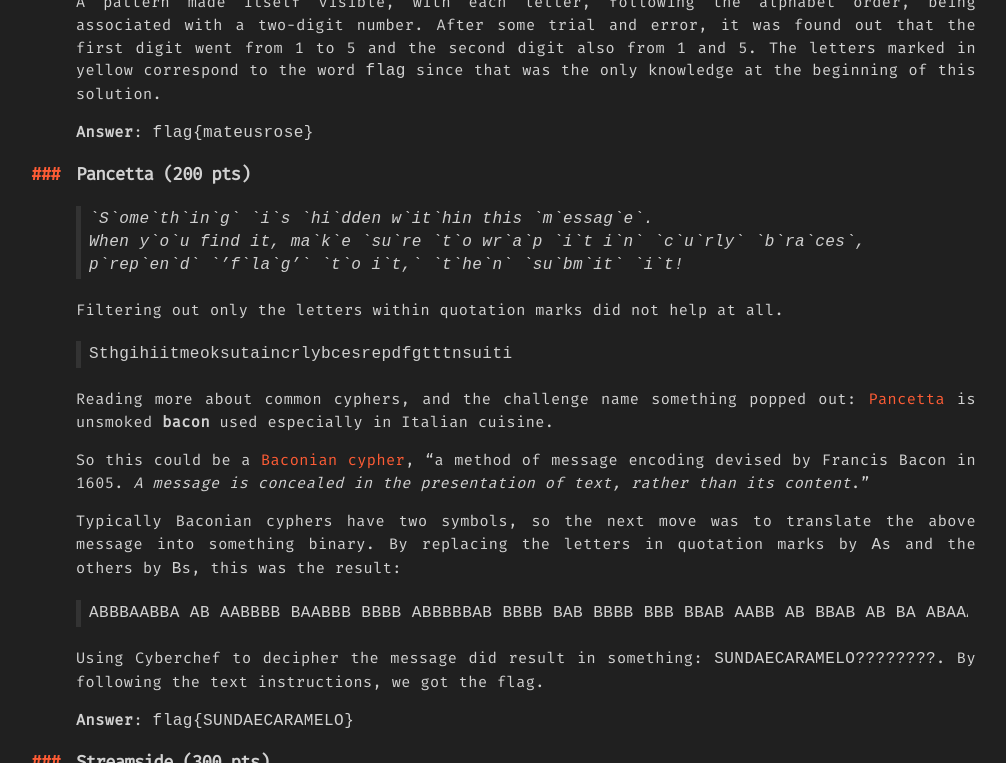
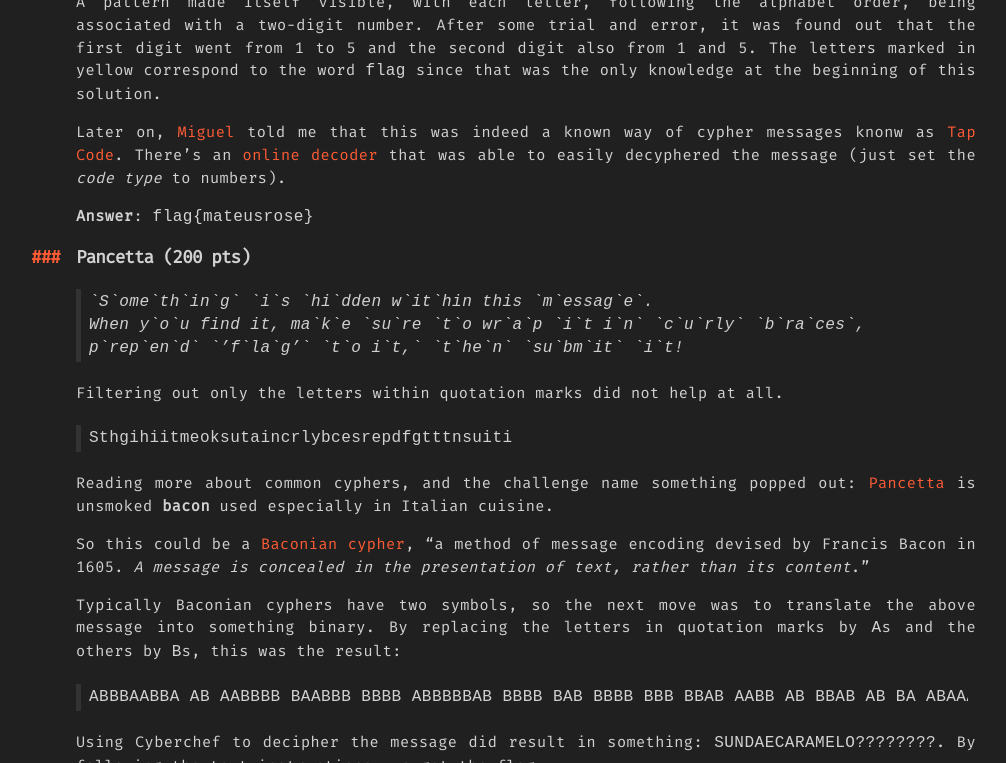
Before and after one commit to jpdias/jpdias.github.io, a Jekyll site: the page built from _posts/2020-09-23-oposec_summer_2020.md, in a window 1280 px wide and 900 px high, scrolled down 5151 px, cut to the strip 137-900 px from the top of the window. Shown: the whole strip, without its empty margins (114-1120 px from the left). Built offline with Jekyll 4.4.1, drawn with Linux system fonts in a browser that asks for light colours; nearby versions of some CDN libraries.

Commit message:
new info and fix

```diff
--- a/_posts/2020-09-23-oposec_summer_2020.md
+++ b/_posts/2020-09-23-oposec_summer_2020.md
@@ -96,6 +96,8 @@ This challenge was a weird one. By guessing that this sequence corresponded to a
 
 A pattern made itself visible, with each letter, following the alphabet order, being associated with a two-digit number. After some trial and error, it was found out that the first digit went from 1 to 5 and the second digit also from 1 and 5. The letters marked in yellow correspond to the word `flag` since that was the only knowledge at the beginning of this solution.
 
+Later on, [Miguel](https://miguelpduarte.me/) told me that this was indeed a known way of cypher messages knonw as [Tap Code](https://en.wikipedia.org/wiki/Tap_code). There's an [online decoder](https://www.boxentriq.com/code-breaking/tap-code) that was able to easily decyphered the message (just set the *code type* to numbers).
+
 **Answer**: `flag{mateusrose}`
 
 ### Pancetta (200 pts)
@@ -129,7 +131,7 @@ Using Cyberchef to decipher the message did result in something: `SUNDAECARAMELO
 
 > No one will give you the flag this time. You will find it out by yourself. Take your time. https://streamside.example.com
 
-A webpage was given with an input box for the flag. By playing around a bit, and guessing that the flag started by the word `flag`, it was observable that requests with correct letters did take longer to the response. This point towards a timing attack. Making a quick and dirty [Python script]((/assets/summer2020/streamside.py)) did the job (seeing what letters took longer to answer).
+A webpage was given with an input box for the flag. By playing around a bit, and guessing that the flag started by the word `flag`, it was observable that requests with correct letters did take longer to the response. This point towards a timing attack. Making a quick and dirty [Python script](/assets/summer2020/streamside.py) did the job (seeing what letters took longer to answer).
 
 **Answer**: `flag{c4l1Po_de_l1M4o}`
 
```
